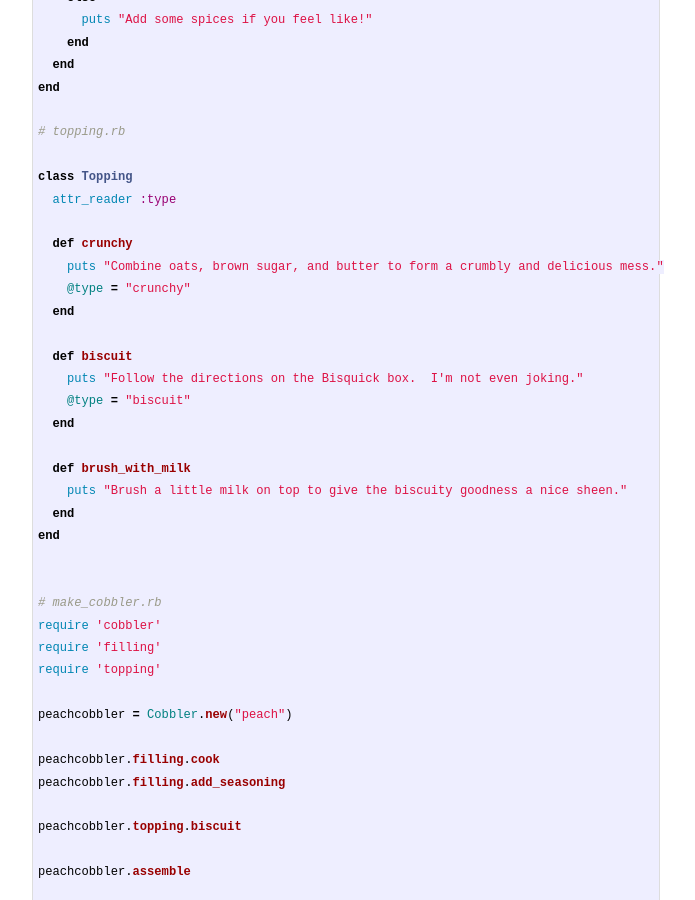
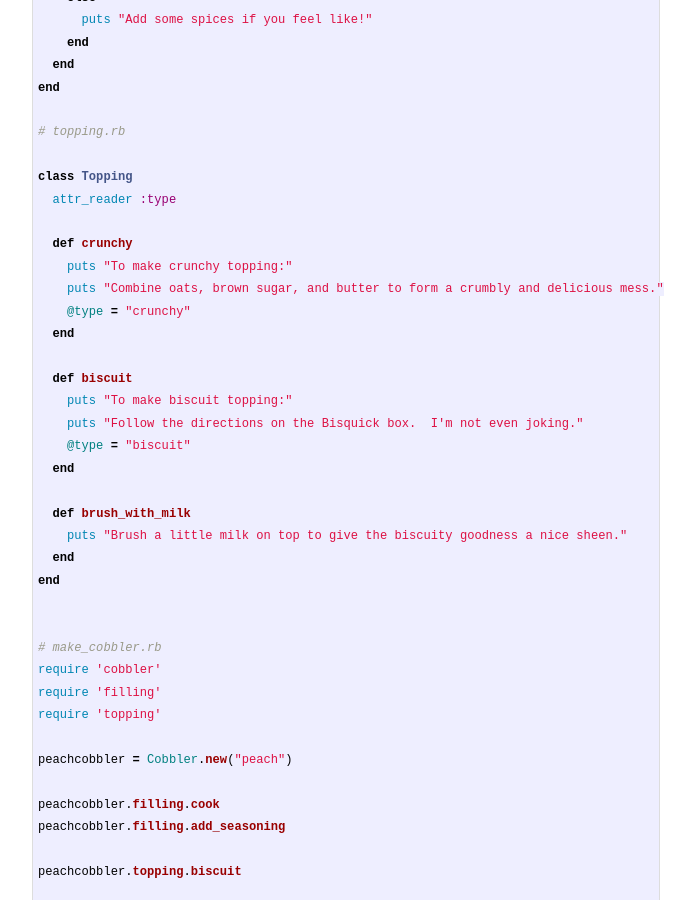
Before and after one commit to therufs/therufs.github.io, a Jekyll site: the page built from _posts/2014-06-27-learning-oop-with-cobbler.markdown, in a window 1280 px wide and 900 px high, scrolled down 1636 px. Shown: the whole window, without its empty margins (294-989 px from the left). Built offline with Jekyll 4.4.1, drawn with Linux system fonts in a browser that asks for light colours; Markdown is read by kramdown in place of the engine named in the settings.

Commit message:
Improve topping message

```diff
--- a/_posts/2014-06-27-learning-oop-with-cobbler.markdown
+++ b/_posts/2014-06-27-learning-oop-with-cobbler.markdown
@@ -83,11 +83,13 @@ class Topping
   attr_reader :type
 
   def crunchy
+    puts "To make crunchy topping:"
     puts "Combine oats, brown sugar, and butter to form a crumbly and delicious mess."
     @type = "crunchy"
   end
 
   def biscuit
+    puts "To make biscuit topping:"
     puts "Follow the directions on the Bisquick box.  I'm not even joking."
     @type = "biscuit"
   end
```
